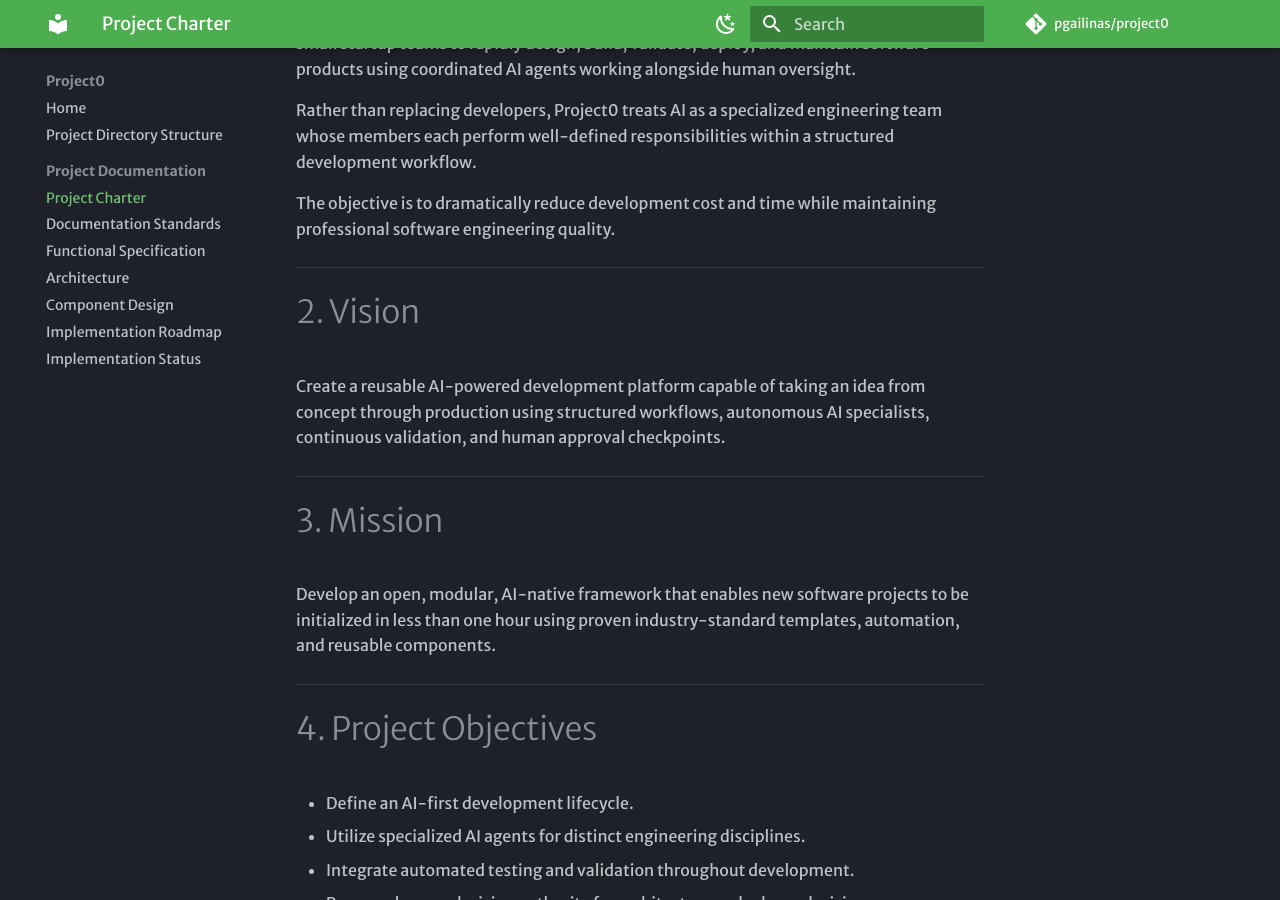
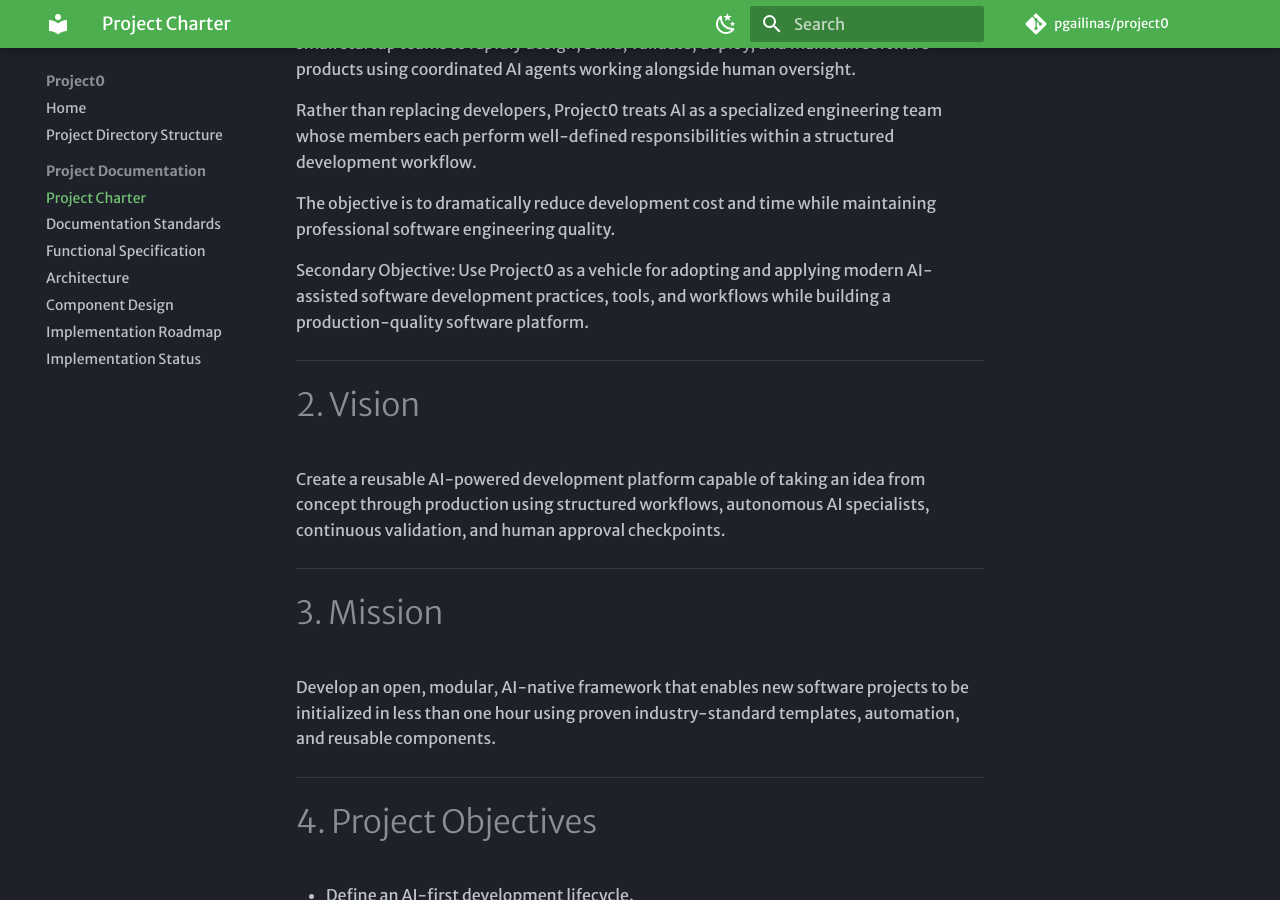
Before and after one commit to pgailinas/project0, an MkDocs documentation site: the page built from docs/01_Project_Charter.md, in a window 1280 px wide and 900 px high, scrolled down 408 px. Built offline with MkDocs 1.6.1 and Material for MkDocs 9.7.7, drawn with Linux system fonts in a browser that asks for light colours; some web fonts are replaced; comment, search, counter and statistics services are not loaded.

```diff
--- a/docs/01_Project_Charter.md
+++ b/docs/01_Project_Charter.md
@@ -14,6 +14,8 @@
 Rather than replacing developers, Project0 treats AI as a specialized engineering team whose members each perform well-defined responsibilities within a structured development workflow.
 
 The objective is to dramatically reduce development cost and time while maintaining professional software engineering quality.
+
+Secondary Objective: Use Project0 as a vehicle for adopting and applying modern AI-assisted software development practices, tools, and workflows while building a production-quality software platform.
 
 ------------------------------------------------------------------------
 
```
